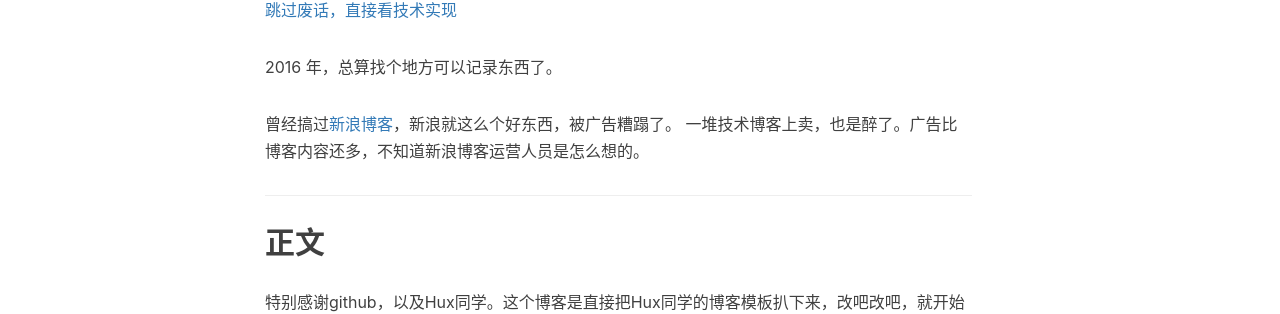
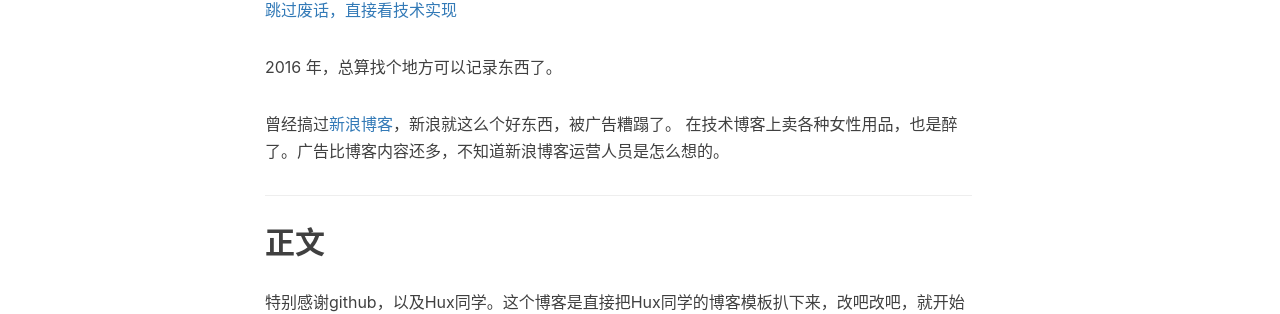
Before and after one commit to duleitony/blog, a Jekyll site: the page built from _posts/2016-08-11-hello-2016.markdown, in a window 1280 px wide. Shown: the part 762-1076 px from the top of the page. Built offline with Jekyll 4.4.1, drawn with Linux system fonts in a browser that asks for light colours; nearby versions of some CDN libraries; comment, search, counter and statistics services are not loaded.

```diff
--- a/_posts/2016-08-11-hello-2016.markdown
+++ b/_posts/2016-08-11-hello-2016.markdown
@@ -24,7 +24,7 @@
 2016 年，总算找个地方可以记录东西了。
 
 
-曾经搞过[新浪博客](http://blog.sina.com.cn/slixf)，新浪就这么个好东西，被广告糟蹋了。 一堆技术博客上卖，也是醉了。广告比博客内容还多，不知道新浪博客运营人员是怎么想的。
+曾经搞过[新浪博客](http://blog.sina.com.cn/slixf)，新浪就这么个好东西，被广告糟蹋了。 在技术博客上卖各种女性用品，也是醉了。广告比博客内容还多，不知道新浪博客运营人员是怎么想的。
 
 
 <p id = "build"></p>
```
